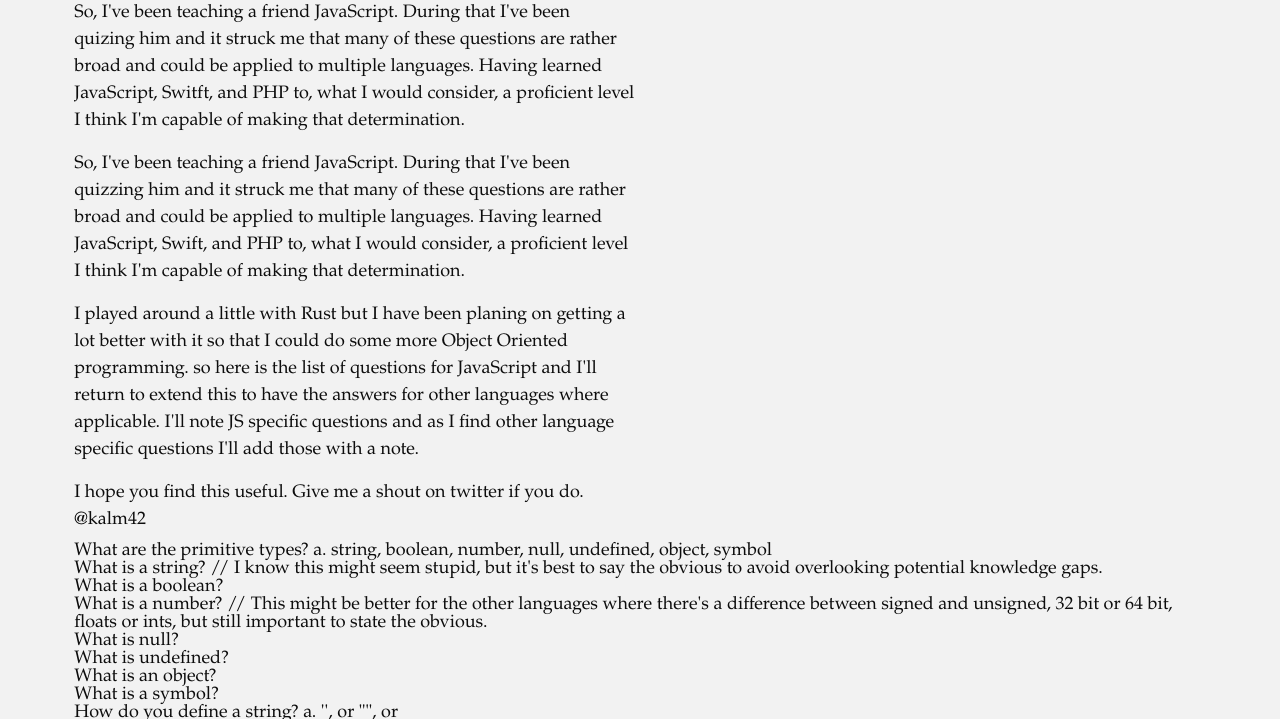
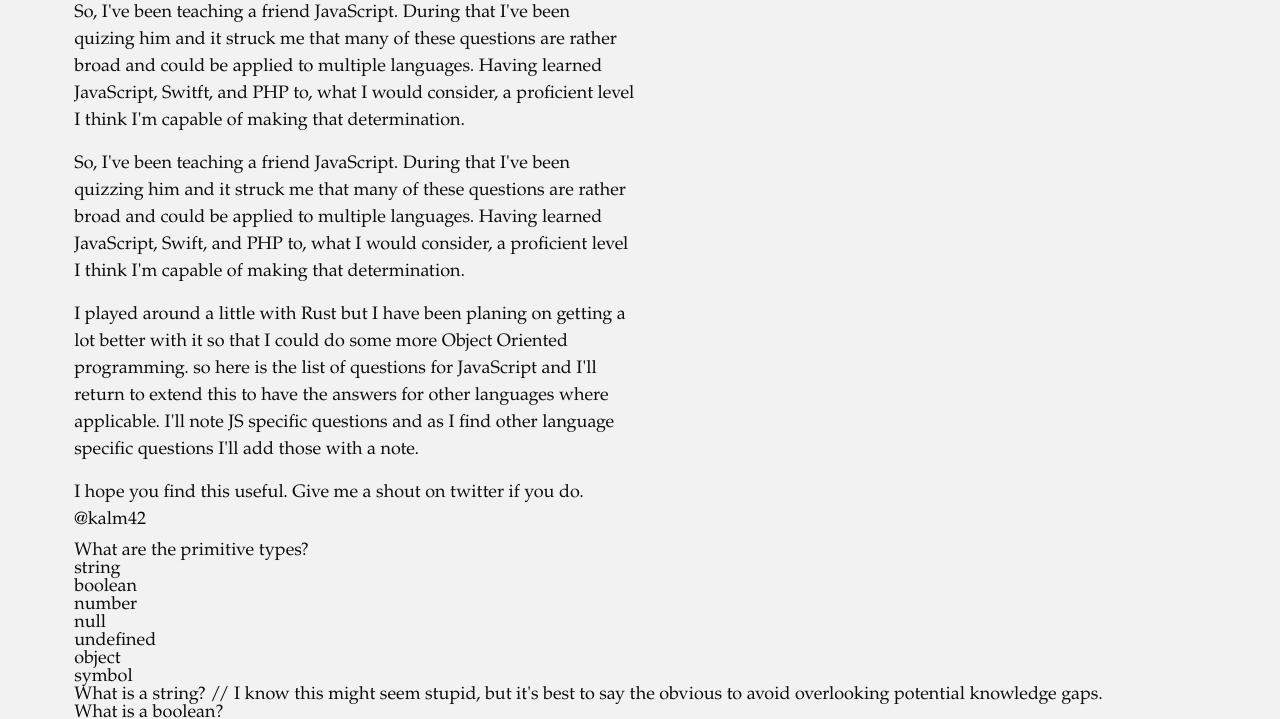
Before and after one commit to kalm42/kyle-melton.com, a Gatsby site: page /blog/2021-02-questions-to-answer-when-learning-a-new-language/ in a window 1280 px wide. Shown: the part 223-942 px from the top of the page. Built offline with nearby package versions, Linux system fonts and the light colour scheme; Gatsby itself is replaced by a stand-in of ours; some packages are replaced by stand-ins of ours.

Commit message:
Update Blog “2021-02-questions-to-answer-when-learning-a-new-language”

````diff
--- a/content/blog/2021-02-questions-to-answer-when-learning-a-new-language.md
+++ b/content/blog/2021-02-questions-to-answer-when-learning-a-new-language.md
@@ -18,7 +18,13 @@
 I hope you find this useful. Give me a shout on twitter if you do. @kalm42
 
 1. What are the primitive types?
-   a. string, boolean, number, null, undefined, object, symbol
+  - string
+  - boolean
+  - number
+  - null
+  - undefined
+  - object
+  - symbol
 2. What is a string?
    // I know this might seem stupid, but it's best to say the obvious to avoid overlooking potential knowledge gaps.
 3. What is a boolean?
@@ -135,7 +141,7 @@
 ```
 
 65. What is the logical and?
-    a. Like mathematics, the logical and will return true if both the left hand side of the operator and the right hand side of the operator evaluate to true. If either side evaluates to false then the logical and will return false.
+  - Like mathematics, the logical and will return true if both the left hand side of the operator and the right hand side of the operator evaluate to true. If either side evaluates to false then the logical and will return false.
     b. Pro-tip! The logical and will not evaluate the right hand side if the left hand side evaluates to false.
 66. What is the logical or?
     a. Also like mathematics, the logical or will return true if either the left hand side or the right hand side of the operator evaluates to true. If both evaluate to false then the logical or will return false.
````
